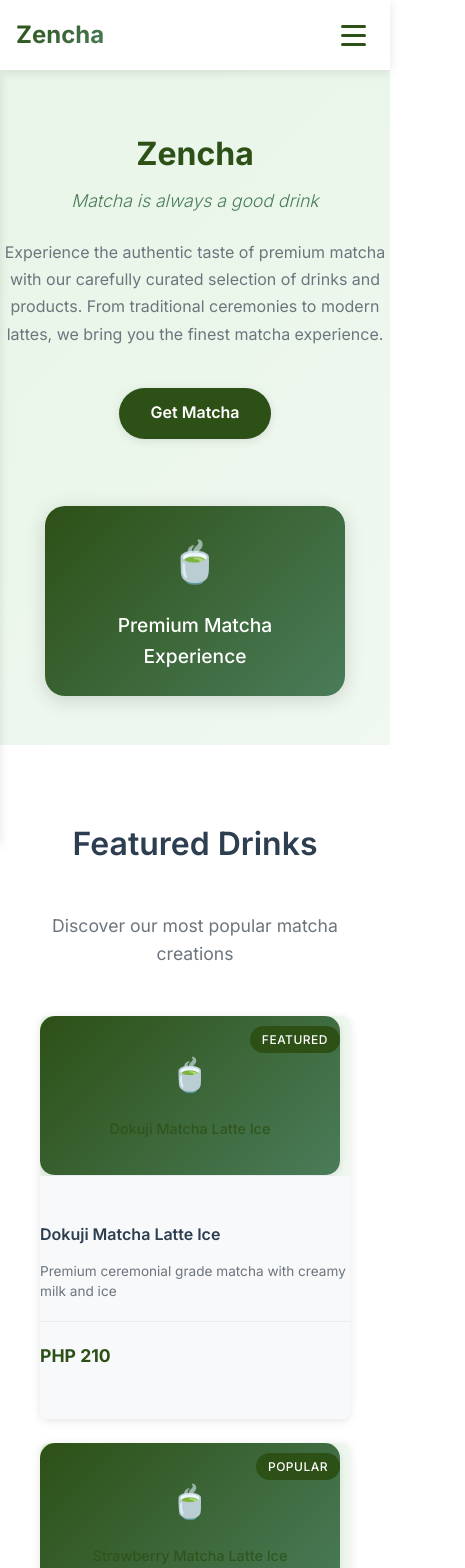
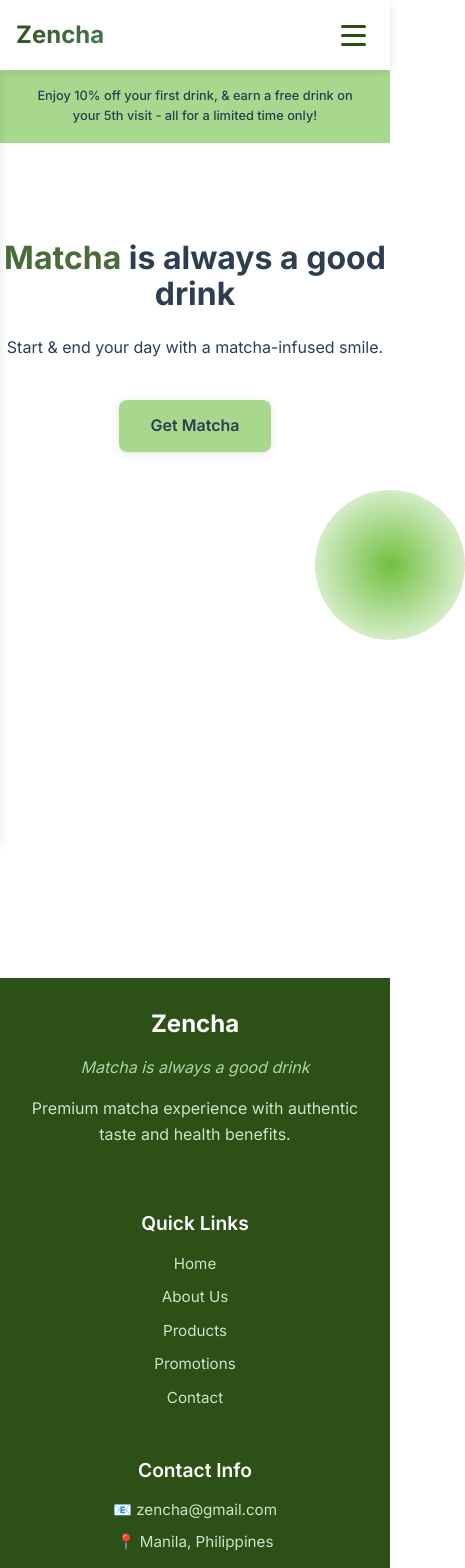
Before and after one commit to zgaji/zencha-web, a React (Create React App) app: page / in a window 390 px wide. Shown: the top 1568 px of the page, 465 px wide, since content can reach past the window. Built offline with nearby package versions, Linux system fonts and the light colour scheme.

Commit message:
Update homepage design to match reference image: Add promo banner, update hero layout, add Find a Stall button

```diff
--- a/src/components/Navbar.js
+++ b/src/components/Navbar.js
@@ -18,7 +18,7 @@ const Navbar = () => {
 
         <div className={`nav-menu ${isMenuOpen ? 'active' : ''}`}>
           <Link to="/" className="nav-link" onClick={() => setIsMenuOpen(false)}>
-            Home
+            Homepage
           </Link>
           <Link to="/about" className="nav-link" onClick={() => setIsMenuOpen(false)}>
             About Us
@@ -30,7 +30,10 @@ const Navbar = () => {
             Promotions
           </Link>
           <Link to="/contact" className="nav-link" onClick={() => setIsMenuOpen(false)}>
-            Contact
+            Contact Us
+          </Link>
+          <Link to="/contact" className="nav-cta-button" onClick={() => setIsMenuOpen(false)}>
+            Find a Stall
           </Link>
         </div>
 
--- a/src/pages/Home.js
+++ b/src/pages/Home.js
@@ -1,95 +1,34 @@
 import React from 'react';
 import { Link } from 'react-router-dom';
-import ProductCard from '../components/ProductCard';
 import '../styles/Home.css';
 
 const Home = () => {
-  const featuredDrinks = [
-    {
-      name: "Dokuji Matcha Latte Ice",
-      price: "210",
-      description: "Premium ceremonial grade matcha with creamy milk and ice",
-      category: "Featured"
-    },
-    {
-      name: "Strawberry Matcha Latte Ice",
-      price: "230",
-      description: "Sweet strawberry flavor blended with authentic matcha",
-      category: "Popular"
-    },
-    {
-      name: "Classic Matcha Tea",
-      price: "150",
-      description: "Pure matcha tea, traditional preparation",
-      category: "Traditional"
-    }
-  ];
-
   return (
     <div className="home">
+      {/* Promotional Banner */}
+      <section className="promo-banner">
+        <div className="container">
+          <p className="promo-text">
+            Enjoy 10% off your first drink, & earn a free drink on your 5th visit - all for a limited time only!
+          </p>
+        </div>
+      </section>
+
       {/* Hero Section */}
       <section className="hero">
         <div className="hero-content">
-          <h1 className="hero-title">Zencha</h1>
-          <p className="hero-tagline">Matcha is always a good drink</p>
-          <p className="hero-description">
-            Experience the authentic taste of premium matcha with our carefully
-            curated selection of drinks and products. From traditional ceremonies
-            to modern lattes, we bring you the finest matcha experience.
+          <h1 className="hero-title">
+            <span className="matcha-text">Matcha</span> is always a good drink
+          </h1>
+          <p className="hero-subtitle">
+            Start & end your day with a matcha-infused smile.
           </p>
           <Link to="/products" className="cta-button">
             Get Matcha
           </Link>
         </div>
-        <div className="hero-image">
-          <div className="hero-placeholder">
-            <span className="hero-icon">🍵</span>
-            <p>Premium Matcha Experience</p>
-          </div>
-        </div>
-      </section>
-
-      {/* Featured Drinks Section */}
-      <section className="featured-section">
-        <div className="container">
-          <h2 className="section-title">Featured Drinks</h2>
-          <p className="section-subtitle">
-            Discover our most popular matcha creations
-          </p>
-          <div className="products-grid">
-            {featuredDrinks.map((drink, index) => (
-              <ProductCard key={index} product={drink} />
-            ))}
-          </div>
-          <div className="section-cta">
-            <Link to="/products" className="secondary-button">
-              View All Products
-            </Link>
-          </div>
-        </div>
-      </section>
-
-      {/* Why Choose Zencha Section */}
-      <section className="why-choose">
-        <div className="container">
-          <h2 className="section-title">Why Choose Zencha?</h2>
-          <div className="features-grid">
-            <div className="feature-card">
-              <div className="feature-icon">🌱</div>
-              <h3>Premium Quality</h3>
-              <p>Only the finest ceremonial grade matcha from trusted sources</p>
-            </div>
-            <div className="feature-card">
-              <div className="feature-icon">💚</div>
-              <h3>Health Benefits</h3>
-              <p>Rich in antioxidants and natural energy without the crash</p>
-            </div>
-            <div className="feature-card">
-              <div className="feature-icon">💰</div>
-              <h3>Fair Pricing</h3>
-              <p>Quality matcha at accessible prices for everyone</p>
-            </div>
-          </div>
+        <div className="hero-decoration">
+          <div className="green-circle"></div>
         </div>
       </section>
     </div>
--- a/src/styles/Home.css
+++ b/src/styles/Home.css
@@ -1,53 +1,67 @@
 /* Home Page Styles */
 .home {
   min-height: 100vh;
+  background-color: var(--white);
+}
+
+/* Promotional Banner */
+.promo-banner {
+  background-color: #A8D88D;
+  padding: 1rem 0;
+  text-align: center;
+}
+
+.promo-text {
+  color: var(--text-dark);
+  font-size: 1rem;
+  font-weight: 500;
+  margin: 0;
 }
 
 /* Hero Section */
 .hero {
-  background: linear-gradient(135deg, var(--soft-green) 0%, #f0f8f0 100%);
-  padding: 6rem 0 4rem;
-  display: grid;
-  grid-template-columns: 1fr 1fr;
-  gap: 4rem;
+  background-color: var(--white);
+  padding: 4rem 0 6rem;
+  display: flex;
+  flex-direction: column;
   align-items: center;
-  min-height: 80vh;
+  justify-content: center;
+  min-height: 70vh;
+  position: relative;
+  text-align: center;
 }
 
 .hero-content {
-  max-width: 600px;
-  padding-left: 2rem;
+  max-width: 800px;
+  z-index: 2;
+  position: relative;
 }
 
 .hero-title {
-  font-size: 3.5rem;
+  font-size: 4rem;
   font-weight: 700;
-  color: var(--primary-green);
-  margin-bottom: 1rem;
+  color: var(--text-dark);
+  margin-bottom: 1.5rem;
   line-height: 1.1;
 }
 
-.hero-tagline {
-  font-size: 1.5rem;
-  font-style: italic;
-  color: var(--light-green);
-  margin-bottom: 1.5rem;
-  font-weight: 300;
+.matcha-text {
+  color: #4A6B3A;
 }
 
-.hero-description {
-  font-size: 1.1rem;
-  color: var(--text-light);
-  line-height: 1.7;
+.hero-subtitle {
+  font-size: 1.3rem;
+  color: var(--text-dark);
   margin-bottom: 2.5rem;
+  font-weight: 400;
 }
 
 .cta-button {
   display: inline-block;
-  background-color: var(--primary-green);
-  color: var(--white);
+  background-color: #A8D88D;
+  color: var(--text-dark);
   padding: 1rem 2.5rem;
-  border-radius: 50px;
+  border-radius: 8px;
   font-size: 1.1rem;
   font-weight: 600;
   text-decoration: none;
@@ -56,41 +70,29 @@
 }
 
 .cta-button:hover {
-  background-color: var(--light-green);
-  transform: translateY(-3px);
+  background-color: #9BCB7A;
+  transform: translateY(-2px);
   box-shadow: var(--shadow-hover);
-  color: var(--white);
+  color: var(--text-dark);
 }
 
-.hero-image {
-  display: flex;
-  justify-content: center;
-  align-items: center;
-  padding-right: 2rem;
+.hero-decoration {
+  position: absolute;
+  bottom: 0;
+  right: 0;
+  width: 300px;
+  height: 300px;
+  z-index: 1;
 }
 
-.hero-placeholder {
-  background: linear-gradient(135deg, var(--primary-green), var(--light-green));
-  color: var(--white);
-  padding: 3rem;
-  border-radius: 20px;
-  text-align: center;
-  box-shadow: var(--shadow-hover);
-  max-width: 400px;
+.green-circle {
   width: 100%;
-}
-
-.hero-icon {
-  font-size: 4rem;
-  display: block;
-  margin-bottom: 1rem;
-}
-
-.hero-placeholder p {
-  font-size: 1.2rem;
-  font-weight: 500;
-  margin: 0;
-  color: var(--white);
+  height: 100%;
+  background: radial-gradient(circle, #70C040 0%, rgba(112, 192, 64, 0.3) 70%, transparent 100%);
+  border-radius: 50%;
+  position: absolute;
+  bottom: -150px;
+  right: -150px;
 }
 
 /* Featured Section */
@@ -194,71 +196,46 @@
 /* Responsive Design */
 @media (max-width: 768px) {
   .hero {
-    grid-template-columns: 1fr;
-    gap: 2rem;
-    padding: 4rem 0 2rem;
-    text-align: center;
-  }
-
-  .hero-content {
-    padding-left: 0;
-  }
-
-  .hero-image {
-    padding-right: 0;
+    padding: 3rem 0 4rem;
+    min-height: 60vh;
   }
 
   .hero-title {
     font-size: 2.5rem;
   }
 
-  .hero-tagline {
-    font-size: 1.25rem;
+  .hero-subtitle {
+    font-size: 1.1rem;
   }
 
-  .hero-description {
-    font-size: 1rem;
+  .hero-decoration {
+    width: 200px;
+    height: 200px;
   }
 
-  .hero-placeholder {
-    padding: 2rem;
-    max-width: 300px;
+  .green-circle {
+    bottom: -100px;
+    right: -100px;
   }
 
-  .hero-icon {
-    font-size: 3rem;
-  }
-
-  .section-title {
-    font-size: 2rem;
-  }
-
-  .products-grid {
-    grid-template-columns: 1fr;
-    gap: 1.5rem;
-  }
-
-  .features-grid {
-    grid-template-columns: 1fr;
-    gap: 1.5rem;
-  }
-
-  .feature-card {
-    padding: 1.5rem;
+  .promo-text {
+    font-size: 0.9rem;
+    padding: 0 1rem;
   }
 }
 
 @media (max-width: 480px) {
   .hero {
-    padding: 3rem 0 2rem;
+    padding: 2rem 0 3rem;
+    min-height: 50vh;
   }
 
   .hero-title {
     font-size: 2rem;
   }
 
-  .hero-tagline {
-    font-size: 1.1rem;
+  .hero-subtitle {
+    font-size: 1rem;
   }
 
   .cta-button {
@@ -266,23 +243,18 @@
     font-size: 1rem;
   }
 
-  .hero-placeholder {
-    padding: 1.5rem;
+  .hero-decoration {
+    width: 150px;
+    height: 150px;
   }
 
-  .hero-icon {
-    font-size: 2.5rem;
+  .green-circle {
+    bottom: -75px;
+    right: -75px;
   }
 
-  .section-title {
-    font-size: 1.75rem;
-  }
-
-  .feature-card {
-    padding: 1.25rem;
-  }
-
-  .feature-icon {
-    font-size: 2.5rem;
+  .promo-text {
+    font-size: 0.8rem;
+    padding: 0 0.5rem;
   }
 }
--- a/src/styles/Navbar.css
+++ b/src/styles/Navbar.css
@@ -81,6 +81,23 @@
   width: 80%;
 }
 
+.nav-cta-button {
+  background-color: #A8D88D;
+  color: var(--text-dark);
+  padding: 0.5rem 1.5rem;
+  border-radius: 6px;
+  font-weight: 600;
+  text-decoration: none;
+  transition: var(--transition);
+  margin-left: 1rem;
+}
+
+.nav-cta-button:hover {
+  background-color: #9BCB7A;
+  color: var(--text-dark);
+  transform: translateY(-1px);
+}
+
 /* Mobile Menu Toggle */
 .nav-toggle {
   display: none;
@@ -133,6 +150,14 @@
     border-radius: var(--border-radius);
   }
 
+  .nav-cta-button {
+    margin-left: 0;
+    margin-top: 1rem;
+    width: 80%;
+    text-align: center;
+    padding: 1rem 2rem;
+  }
+
   .nav-toggle {
     display: flex;
   }
```
